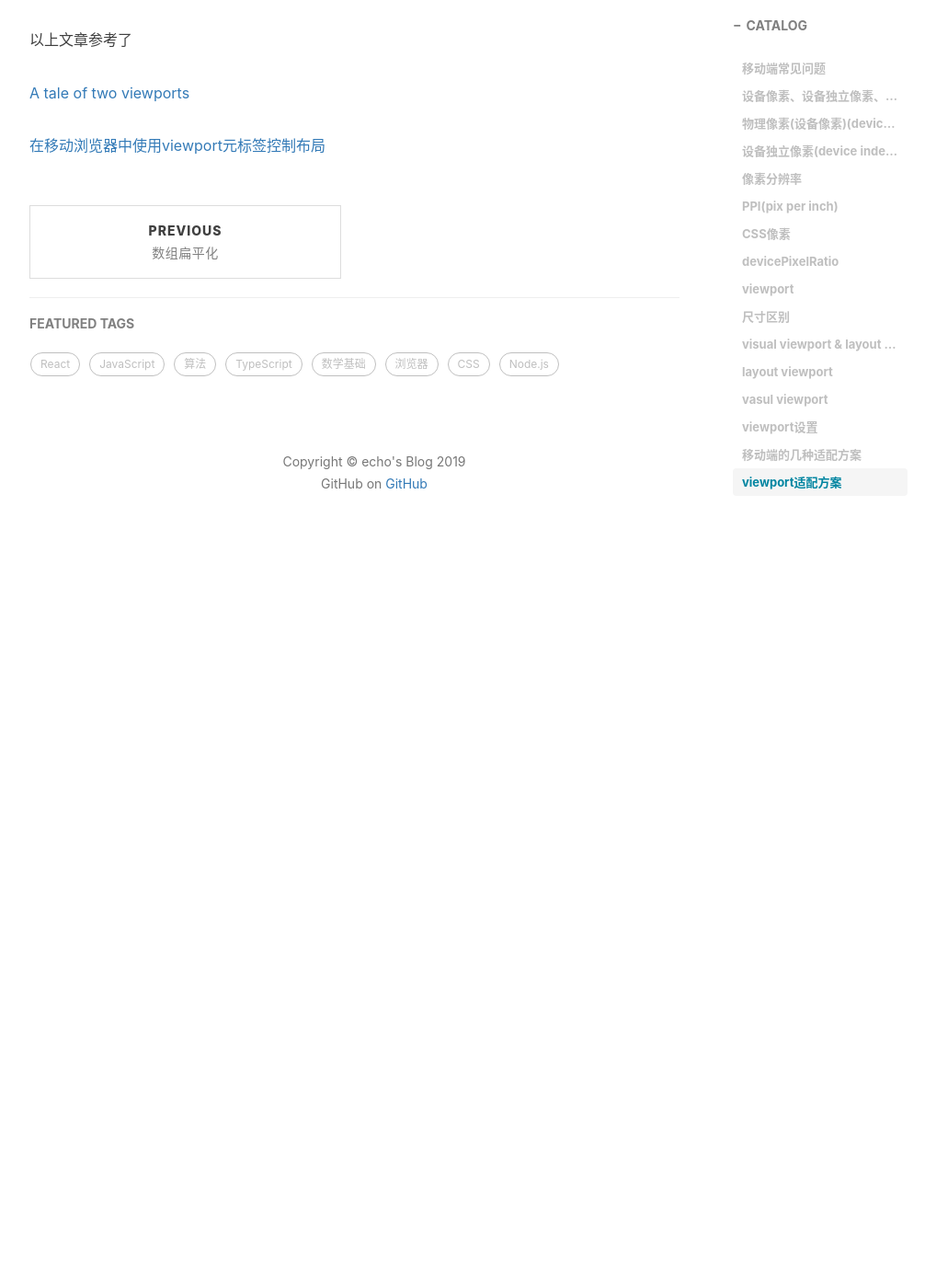
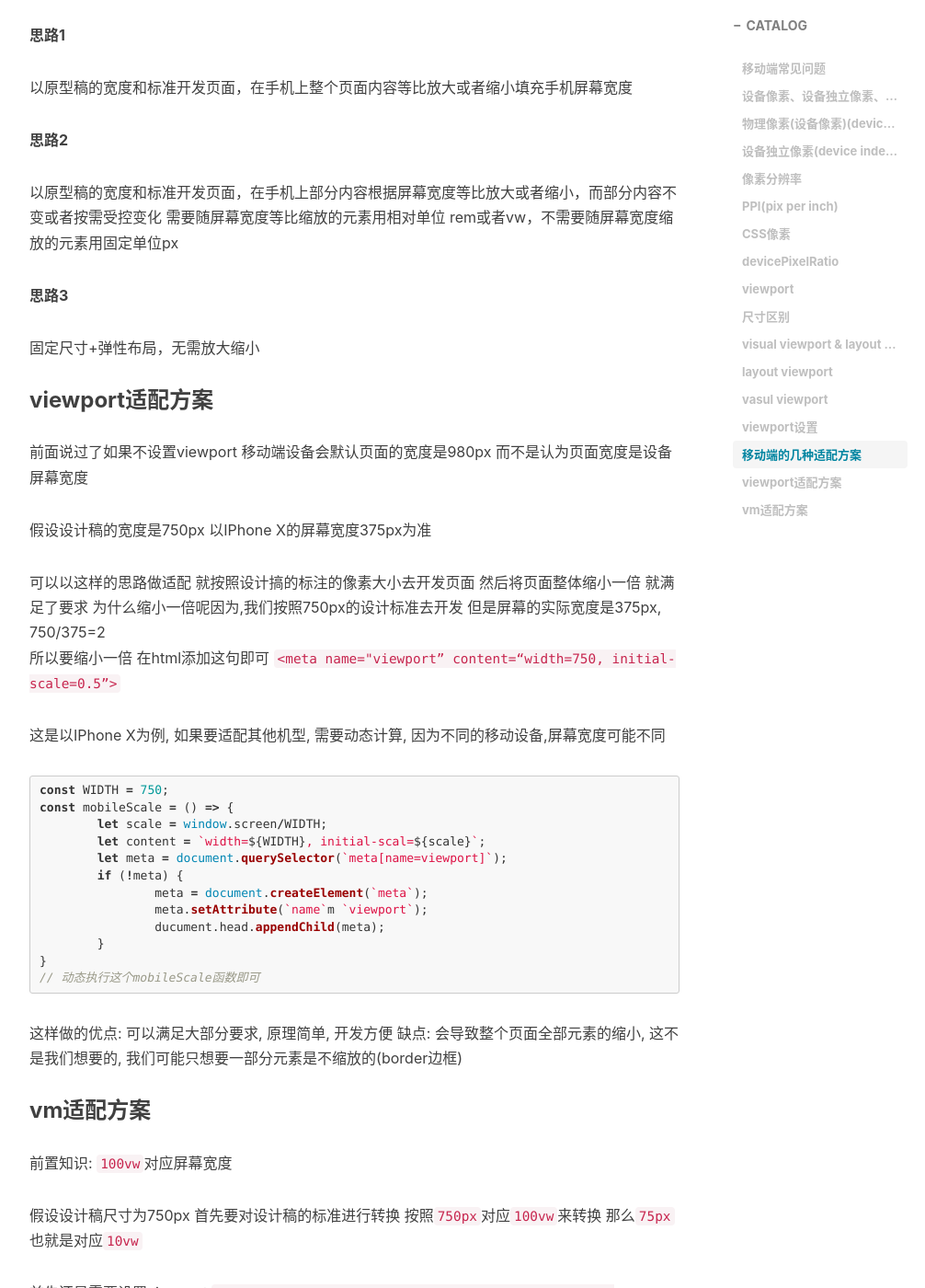
Before and after one commit to echoheart/echoheart.github.io, a Jekyll site: the page built from _posts/2019-11-23-移动端常见问题.md, in a window 1280 px wide and 1400 px high, scrolled down 7216 px. Shown: the whole window at 92% size, without its empty margins (233-1239 px from the left). Built offline with Jekyll 4.4.1, drawn with Linux system fonts in a browser that asks for light colours; nearby versions of some CDN libraries; comment, search, counter and statistics services are not loaded; before the commit the page ends 7846 px from its top, so only the background shows below that; some of the changed text lies outside the part shown.

Commit message:
移动端viewport适配,vw适配

````diff
--- a/_posts/2019-11-23-移动端常见问题.md
+++ b/_posts/2019-11-23-移动端常见问题.md
@@ -130,10 +130,101 @@ iPhone X的是3
 
 含义: 手机设备宽度(设备独立像素`window.screen.width`)等于文档宽度(`document.documentElement.clientWidth`)
 
+
 ## 移动端的几种适配方案
-## viewport适配方案
+**适配原则**
+	1. 开发时方便
+	2. 适配的设备类型多
+	3. 让用户无不适感
+
+**思路1**
+
+以原型稿的宽度和标准开发页面，在手机上整个页面内容等比放大或者缩小填充手机屏幕宽度
+
+**思路2**
+
+以原型稿的宽度和标准开发页面，在手机上部分内容根据屏幕宽度等比放大或者缩小，而部分内容不变或者按需受控变化
+需要随屏幕宽度等比缩放的元素用相对单位 rem或者vw，不需要随屏幕宽度缩放的元素用固定单位px
+
+**思路3**
+
+固定尺寸+弹性布局，无需放大缩小
+
+### viewport适配方案
+
+前面说过了如果不设置viewport
+移动端设备会默认页面的宽度是980px
+而不是认为页面宽度是设备屏幕宽度
+
+假设设计稿的宽度是750px
+以IPhone X的屏幕宽度375px为准
+
+可以以这样的思路做适配
+就按照设计搞的标注的像素大小去开发页面
+然后将页面整体缩小一倍
+就满足了要求
+为什么缩小一倍呢因为,我们按照750px的设计标准去开发
+但是屏幕的实际宽度是375px, 750/375=2
+所以要缩小一倍
+在html添加这句即可
+`<meta name="viewport” content=“width=750, initial-scale=0.5”>`
+
+这是以IPhone X为例, 如果要适配其他机型, 需要动态计算, 因为不同的移动设备,屏幕宽度可能不同
+
+```js
+const WIDTH = 750;
+const mobileScale = () => {
+	let scale = window.screen/WIDTH;
+	let content = `width=${WIDTH}, initial-scal=${scale}`;
+	let meta = document.querySelector(`meta[name=viewport]`);
+	if (!meta) {
+		meta = document.createElement(`meta`);
+		meta.setAttribute(`name`m `viewport`);
+		ducument.head.appendChild(meta);
+	}
+}
+//		动态执行这个mobileScale函数即可
+```
+
+这样做的优点:
+可以满足大部分要求, 原理简单, 开发方便
+缺点:
+会导致整个页面全部元素的缩小, 这不是我们想要的, 我们可能只想要一部分元素是不缩放的(border边框)
 
 
+### vm适配方案
+前置知识:
+`100vw`对应屏幕宽度
+
+假设设计稿尺寸为750px
+首先要对设计稿的标准进行转换  按照`750px`对应`100vw`来转换
+那么`75px`也就是对应`10vw`
+
+首先还是需要设置viewport
+`<meta name="viewport” content=“width=device-width, initial-scale=1, maximum-scale=1, minimum-scale=1”>`
+
+然后使用JS设置自定义属性`--width`, 对应的是把设计稿分成100份之后每一份的像素大小
+```js
+const WIDTH = 750;
+document.documentElement.style.setAttribute(`—widht`, (100/WIDTH))
+```
+再根据设计稿的标记进行开发, 比如设计稿显示的一个大小是20px
+这里就可以写成`calc(20px * var(—width))`
+如果是不需要缩放的元素, 比如一个元素的border边框, 那么久直接使用px单位即可, 不需要转换`border-bottom: 1px solid #ddd`
+
+如果使用了less或者sass这样的css预处理器
+则可以定义这样的全局转换函数
+
+```sass
+@function px2vw($px) {
+  @return $px * 1vw / 100;
+}
+```
+
+这样做的优点:
+可以任意控制元素的缩放或者不缩放, 而不是所有的元素都缩放
+缺点:
+兼容性可能不好, 书写麻烦(有插件可以解决)
 
 
 
````
